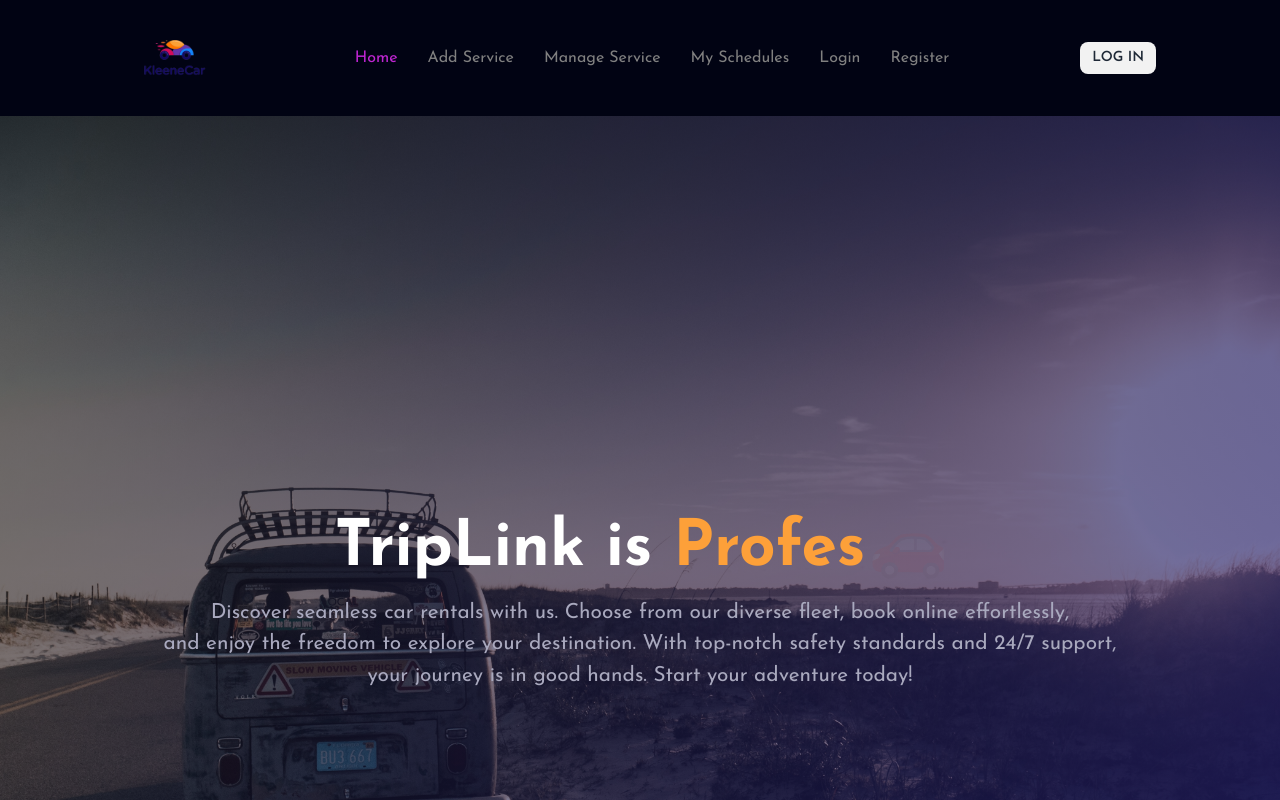
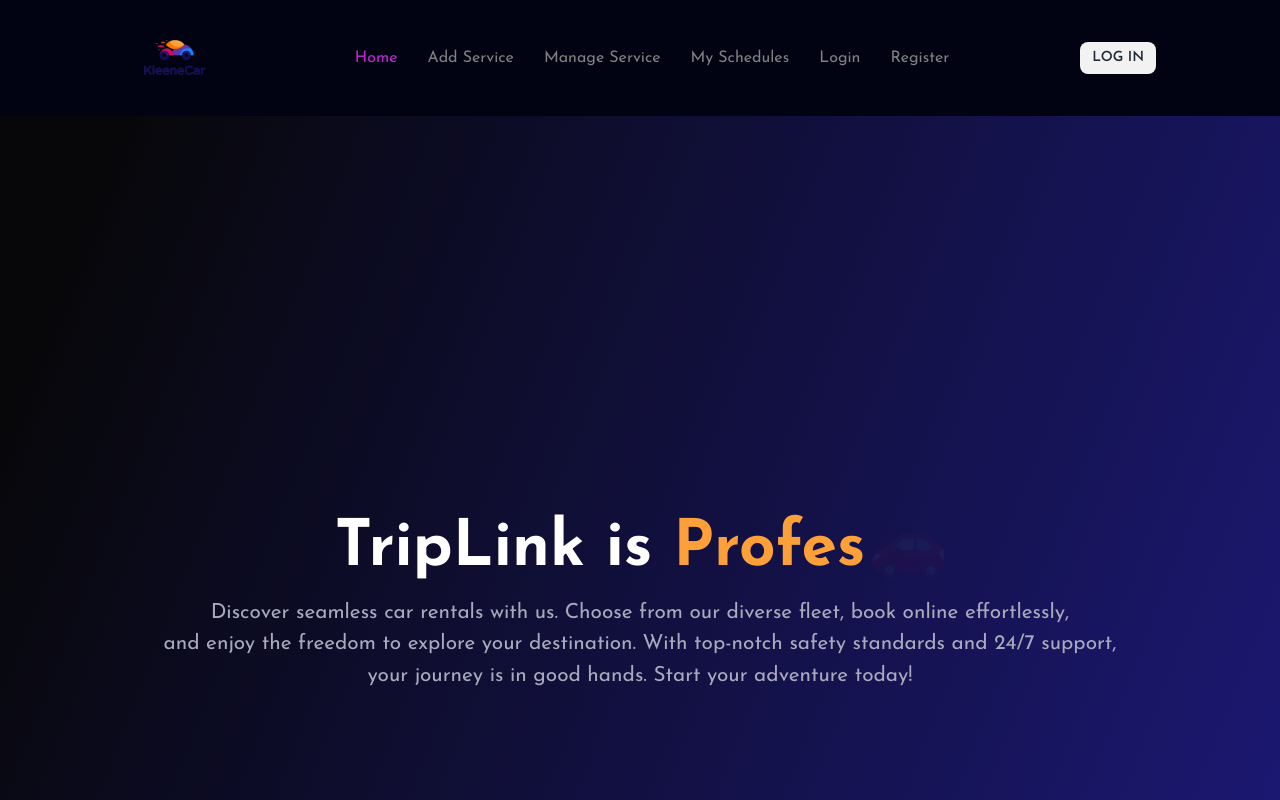
Before and after one commit to nirobutso140/offline-service-web-app, a React (Vite) app: page / in a window 1280 px wide. Shown: the top 800 px of the page. Built offline with nearby package versions, Linux system fonts and the light colour scheme; no server answers.

Commit message:
change banner

```diff
--- a/index.html
+++ b/index.html
@@ -2,7 +2,7 @@
 <html lang="en">
   <head>
     <meta charset="UTF-8" />
-    <link rel="icon" type="image/svg+xml" href="/vite.svg" />
+    <link rel="icon" type="image/svg+xml" href="/image/attachment_104083548-removebg-preview.png" />
     <meta name="viewport" content="width=device-width, initial-scale=1.0" />
     <title>Vite + React</title>
   </head>
--- a/src/components/Banner/Banner.css
+++ b/src/components/Banner/Banner.css
@@ -8,7 +8,7 @@
 }
 
 .banner{
-    background-image: linear-gradient( 111.4deg,  rgba(7,7,9,0.5) 6.5%, rgba(27,24,113,0.6) 93.2% ), url(/image/banner.jpg);
+    background-image: linear-gradient( 111.4deg,  rgba(7,7,9,1) 6.5%, rgba(27,24,113,1) 93.2% ), url(/image/banner.jpg);
     background-repeat: no-repeat;
     width: 100%;
     height: 120vh;
```
